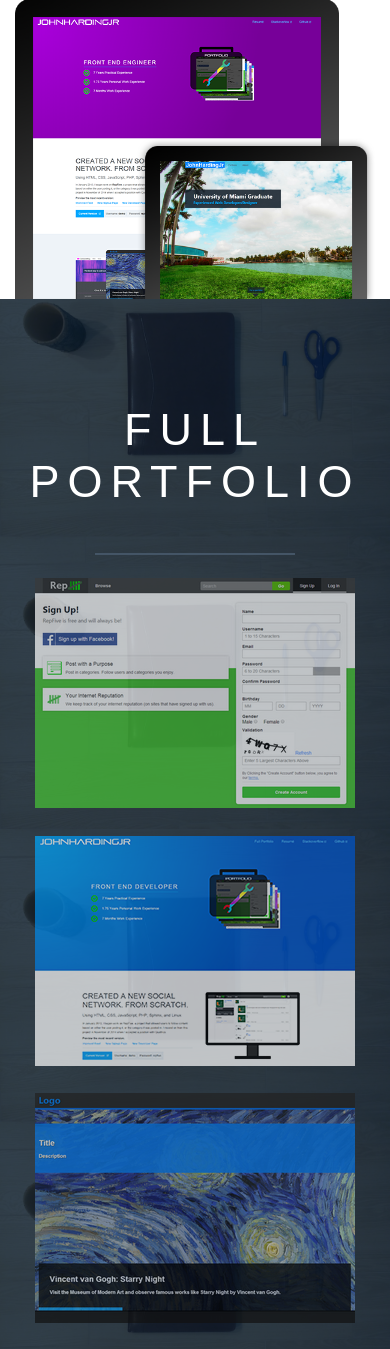
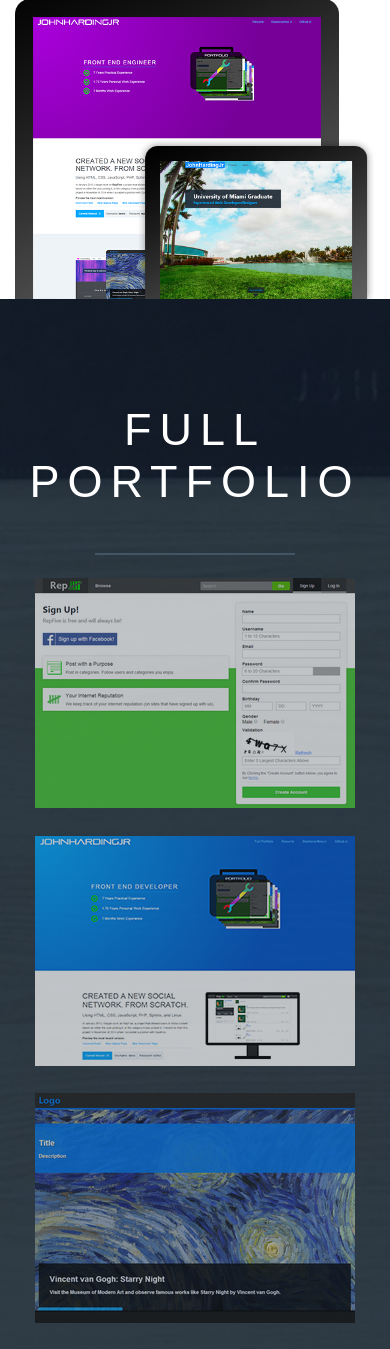
Before and after one commit to john-harding/portfolio, a PHP site: page / in a window 390 px wide. Shown: the part 3324-4673 px from the top of the page. Run offline with PHP 8.4, Linux system fonts and the light colour scheme; some libraries are stand-ins or nearby versions.

Commit message:
fixed background paralax for mobile

```diff
--- a/css/style.css
+++ b/css/style.css
@@ -463,6 +463,11 @@ body.body-main .jh-section .section-bg-display {
   background-size: 100% auto;
   z-index: 0;
 }
+@media screen and (max-width: 1200px) {
+  body.body-main .jh-section .section-bg-display {
+    background-size: cover;
+  }
+}
 body.body-main .jh-section .section-bg-absolute {
   position: absolute;
   top: 0;
--- a/less/style.less
+++ b/less/style.less
@@ -512,6 +512,11 @@ body.body-main {
 			background:url('../images/workstation.jpg');
 			background-size:100% auto;
 			z-index:0;
+
+			@media screen and (max-width:1200px)
+			{
+				background-size:cover;
+			}
 		}
 		.section-bg-absolute {
 			position:absolute;
```
